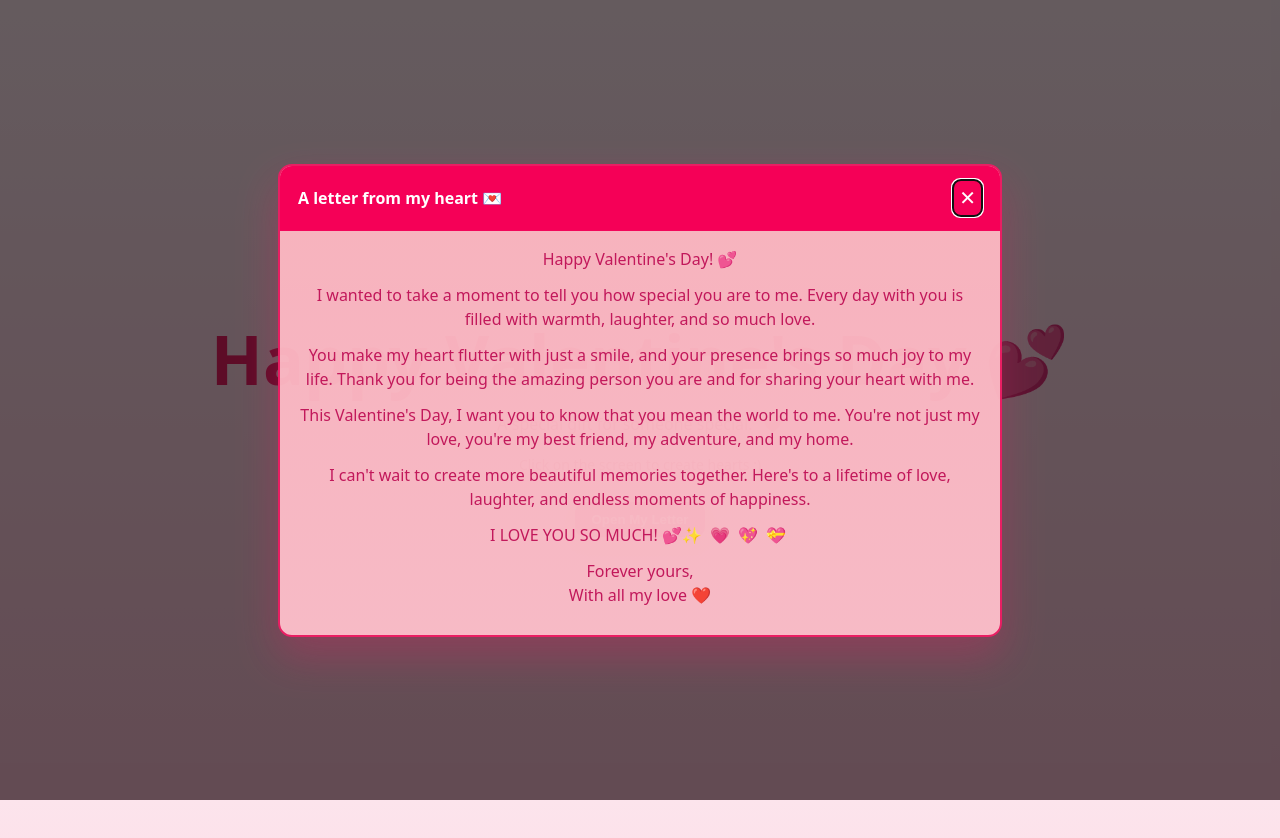
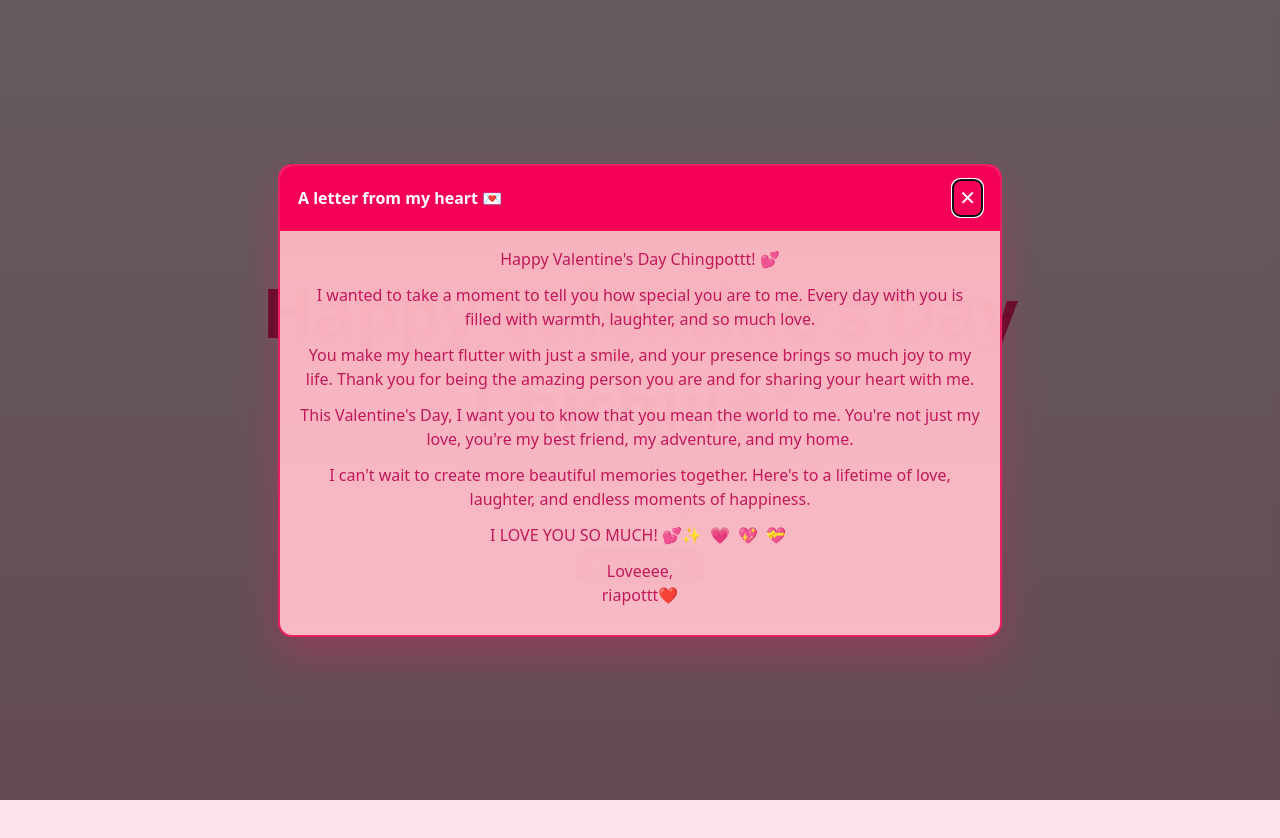
Before and after one commit to maexinn/secrettt, a plain HTML site: page index.html in a window 1280 px wide. Drawn offline with Linux system fonts and the light colour scheme.

Commit message:
Update Valentine's Day message and personalization

```diff
--- a/index.html
+++ b/index.html
@@ -111,9 +111,9 @@
 </head>
 <body>
   <div class="card">
-    <h1>Happy Valentine's Day 💕</h1>
-    <p>A special gift for someone special. <span style="display:inline-block;margin-left:6px">💗</span></p>
-    <p class="hint">Click on the screen to create hearts :)</p>
+    <h1>Happy Valentine's Day Chichiii💕</h1>
+    <p>I hope you'll like this lil gift I made for you:). <span style="display:inline-block;margin-left:6px">💗</span></p>
+    <p class="hint">p.s Click on the screen to for a simple but cute surprise :)</p>
 
     <div style="margin-top:12px">
       <button id="openLetter" class="btn" aria-haspopup="dialog" aria-controls="letterModal">Open My Letter</button>
@@ -129,7 +129,7 @@
       </div>
       <div class="modal-body">
         <div class="letter-content">
-          <p>Happy Valentine's Day! 💕</p>
+          <p>Happy Valentine's Day Chingpottt! 💕</p>
 
           <p>I wanted to take a moment to tell you how special you are to me. Every day with you is filled with warmth, laughter, and so much love.</p>
 
@@ -143,7 +143,7 @@
             <span class="heart-emoji">💗</span><span class="heart-emoji">💖</span><span class="heart-emoji">💝</span>
           </p>
 
-          <p>Forever yours,<br>With all my love ❤️</p>
+          <p>Loveeee,<br>riapottt❤️</p>
         </div>
       </div>
     </div>
```
